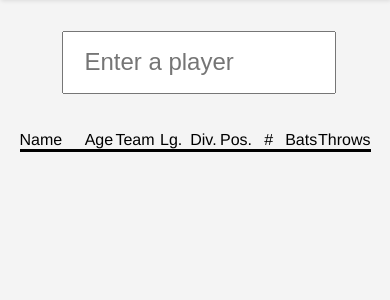
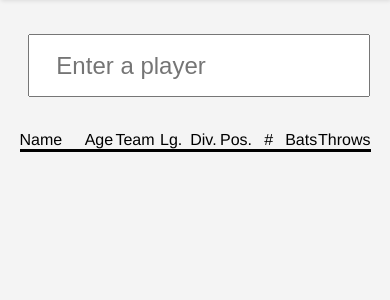
Before and after one commit to dchine/mlbordle, a Flask app: page /play in a window 390 px wide. Shown: the part 62-362 px from the top of the page. Run offline with Flask 2, Linux system fonts and the light colour scheme.

Commit message:
HTML is now more responsive

```diff
--- a/app/templates/play.html
+++ b/app/templates/play.html
@@ -52,18 +52,20 @@
     </div>
 
     <div class="guess-container">
-        <div class="guess-bar">
+
             <form class="guess-form" method="POST">
                 <input type="text" class="guess-input" name="guess_input" placeholder="Enter a player" list="players"
                 autocomplete="off" enterkeyhint="enter"
                 {% if guess_count >= 6 %}tabindex="-1"{% endif %}>
             </form>
             <datalist id="players" >
+                <select>
                 {% for player in player_names %}
                     <option value="{{ player }}">{{ player }}</option>
                 {% endfor %}
+                </select>
             </datalist>
-        </div>
+
     </div>
     {% with messages = get_flashed_messages() %}
         {% if messages %}
```
